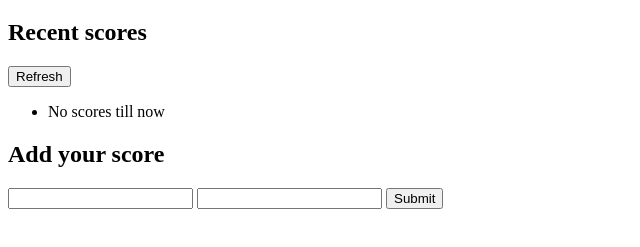
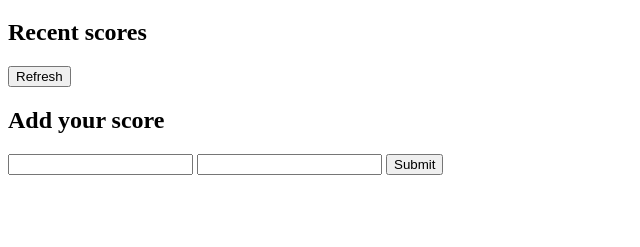
Before and after one commit to omarsalem7/My-leaderboard, a plain HTML site: page src/index.html in a window 1280 px wide. Shown: the part 61-308 px from the top of the page, without its empty margins (0-640 px from the left). Drawn offline with Linux system fonts and the light colour scheme.

Commit message:
add improvments

```diff
--- a/src/index.html
+++ b/src/index.html
@@ -17,7 +17,7 @@
                 <button>Refresh</button>
             </div>
             <ul>
-                <li>No scores till now</li>
+
             </ul>
         </div>
         <div class="form-scores">
```
Also changed, not shown: 1 other file.
